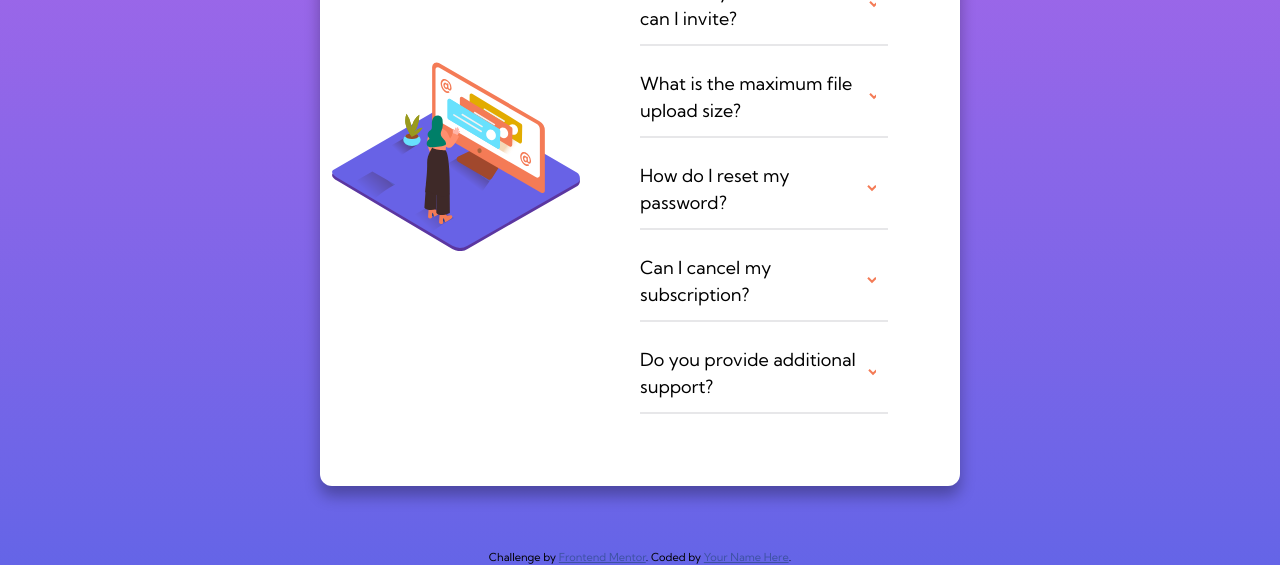
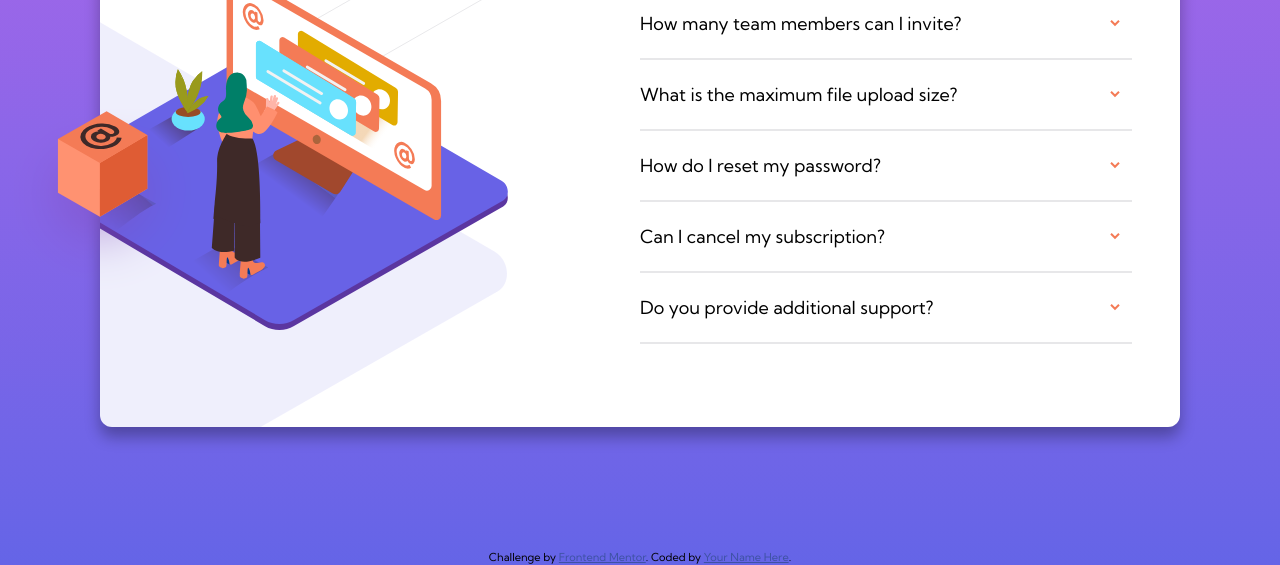
Before and after one commit to DawidBal/FAQ-Challenge, a plain HTML site: page index.html in a window 1280 px wide. Shown: the part 235-800 px from the top of the page. Drawn offline with Linux system fonts and the light colour scheme; files whose address does not match are found by name.

Commit message:
feat: add completed desktop design

```diff
--- a/index.html
+++ b/index.html
@@ -8,7 +8,7 @@
   <link rel="icon" type="image/png" sizes="32x32" href="./images/favicon-32x32.png">
   <link rel="preconnect" href="https://fonts.gstatic.com">
   <link href="https://fonts.googleapis.com/css2?family=Kumbh+Sans:wght@400;700&display=swap" rel="stylesheet">
-  <script src="/main.js" defer></script>
+  <script src="./main.js" defer></script>
 
   <title>Frontend Mentor | FAQ Accordion Card</title>
 </head>
@@ -16,12 +16,11 @@
   <main class="main">
     <section class="card">
       <div class="card__img">
-        <!-- <img class="imgBox" src=".//images/illustration-box-desktop.svg" alt=""> -->
         <img class="imgPerson" src=".//images/illustration-woman-online-desktop.svg" alt="">
       </div>
       <article class="card__faq">
-        <h1 class="card__title">FAQ</h2>
-            <details class="card__item">
+        <h1 class="card__title">FAQ</h1>
+            <details class="card__item" aria-expanded="false">
               <summary class="item-wrapper">
                 <h2 class="item__title">How many team members can I invite?</h2>
                 <svg class="item__arrow" width="10" height="7" xmlns="http://www.w3.org/2000/svg"><path d="M1 .799l4 4 4-4" stroke="#F47B56" stroke-width="2" fill="none" fill-rule="evenodd"/></svg>
@@ -30,7 +29,7 @@
                 team members for the Premium plan.</p>
             </details>
 
-            <details class="card__item">
+            <details class="card__item" aria-expanded="false">
               <summary class="item-wrapper">
                 <h2 class="item__title">What is the maximum file upload size?</h2>
                 <svg class="item__arrow" width="10" height="7" xmlns="http://www.w3.org/2000/svg"><path d="M1 .799l4 4 4-4" stroke="#F47B56" stroke-width="2" fill="none" fill-rule="evenodd"/></svg>
@@ -38,7 +37,7 @@
               <p class="item__desc">No more than 2GB. All files in your account must fit your allotted storage space.</p>
             </details>
 
-            <details class="card__item">
+            <details class="card__item" aria-expanded="false">
               <summary class="item-wrapper">
                 <h2 class="item__title">How do I reset my password?</h2>
                 <svg class="item__arrow" width="10" height="7" xmlns="http://www.w3.org/2000/svg"><path d="M1 .799l4 4 4-4" stroke="#F47B56" stroke-width="2" fill="none" fill-rule="evenodd"/></svg>
@@ -47,7 +46,7 @@
               A reset link will be emailed to you.</p>
             </details>
 
-            <details class="card__item">
+            <details class="card__item" aria-expanded="false">
               <summary class="item-wrapper">
                 <h2 class="item__title">Can I cancel my subscription?</h2>
                 <svg class="item__arrow" width="10" height="7" xmlns="http://www.w3.org/2000/svg"><path d="M1 .799l4 4 4-4" stroke="#F47B56" stroke-width="2" fill="none" fill-rule="evenodd"/></svg>
@@ -55,7 +54,7 @@
               <p class="item__desc">Yes! Send us a message and we’ll process your request no questions asked.</p>
             </details>
 
-            <details class="card__item">
+            <details class="card__item" aria-expanded="false">
               <summary class="item-wrapper">
                 <h2 class="item__title">Do you provide additional support?</h2>
                 <svg class="item__arrow" width="10" height="7" xmlns="http://www.w3.org/2000/svg"><path d="M1 .799l4 4 4-4" stroke="#F47B56" stroke-width="2" fill="none" fill-rule="evenodd"/></svg>
@@ -72,5 +71,7 @@
     Coded by <a href="#">Your Name Here</a>.
   </div>
 </footer>
+
+
 </body>
 </html>
--- a/main.js
+++ b/main.js
@@ -3,8 +3,9 @@ const expandedLists = document.querySelectorAll('details');
 function closeOtherLists(e) {
     expandedLists.forEach(expandedList => {
         if(this.open) {
+            e.target.setAttribute('aria-expanded', 'true');
             if(expandedList !== this && expandedList.hasAttribute('open')) {
-                console.log("Deleted", {expandedList});
+                expandedList.setAttribute('aria-expanded', 'false');
                 expandedList.open = false;
             }
         }
--- a/scss/style.scss
+++ b/scss/style.scss
@@ -20,13 +20,19 @@ body {
 
 .card {
   display: flex;
-  align-items: center;
-  width: 50%;
-  height: 50%;
-  padding: 1rem;
+  width: 90rem;
+  height: 45rem;
   background: var(--white);
   border-radius: 1rem;
   box-shadow: 0 10px 15px var(--semi-black);
+  position: relative;
+
+  &::after {
+    content: url('../images/illustration-box-desktop.svg');
+    position: absolute;
+    left: -7.75rem;
+    top: 18.5rem;
+  }
 
   &__title {
     font-weight: setWeight(bold);
@@ -36,16 +42,21 @@ body {
 
   &__img {
     flex: 1;
+    position: relative;
+    overflow: hidden;
+    background: url('../images/bg-pattern-desktop.svg') no-repeat;
+    background-position: -46.5rem -24rem;
   }
 
   &__faq {
     flex: 1;
-    margin: 5rem;
+    margin: 4rem;
   }
 
   &__item {
-    padding: 1rem 0;
+    padding: 1.75rem 0;
     border-bottom: 2px solid var(--light-blue);
+    margin: 0;
 
     &[open] .item__title {
     font-weight: setWeight(bold);
@@ -66,6 +77,13 @@ body {
     }
   }
 }
+
+.imgPerson {
+    position: absolute;
+    right: 7rem;
+    top: 7rem;
+  }
+
 .attribution {
   font-size: 11px;
   text-align: center;
@@ -88,7 +106,7 @@ body {
 
 .item__desc {
   margin-top: 1rem;
-  width: 68ch;
+  width: 80%;
   color: var(--dark-grayBlue);
 }
 
@@ -112,11 +130,9 @@ body {
 @keyframes show {
   0% {
     font-size: 0;
-    transform: translateY(-1.25rem);
     opacity: 0;
   }
   100% {
-    transform: translateY(0);
     opacity: 1;
     font-size: 1rem;
   }
```
Also changed, not shown: css/style.css.
